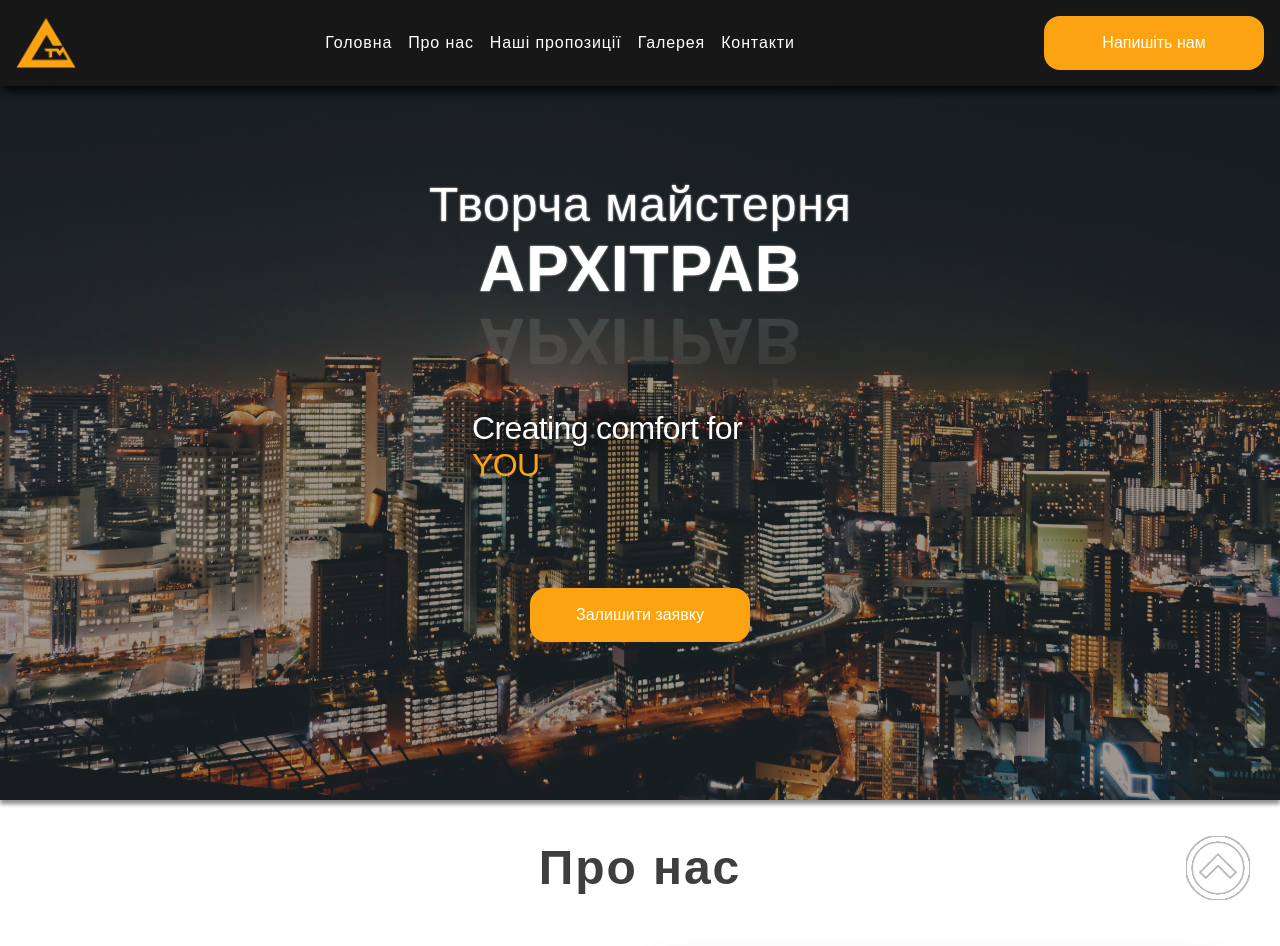
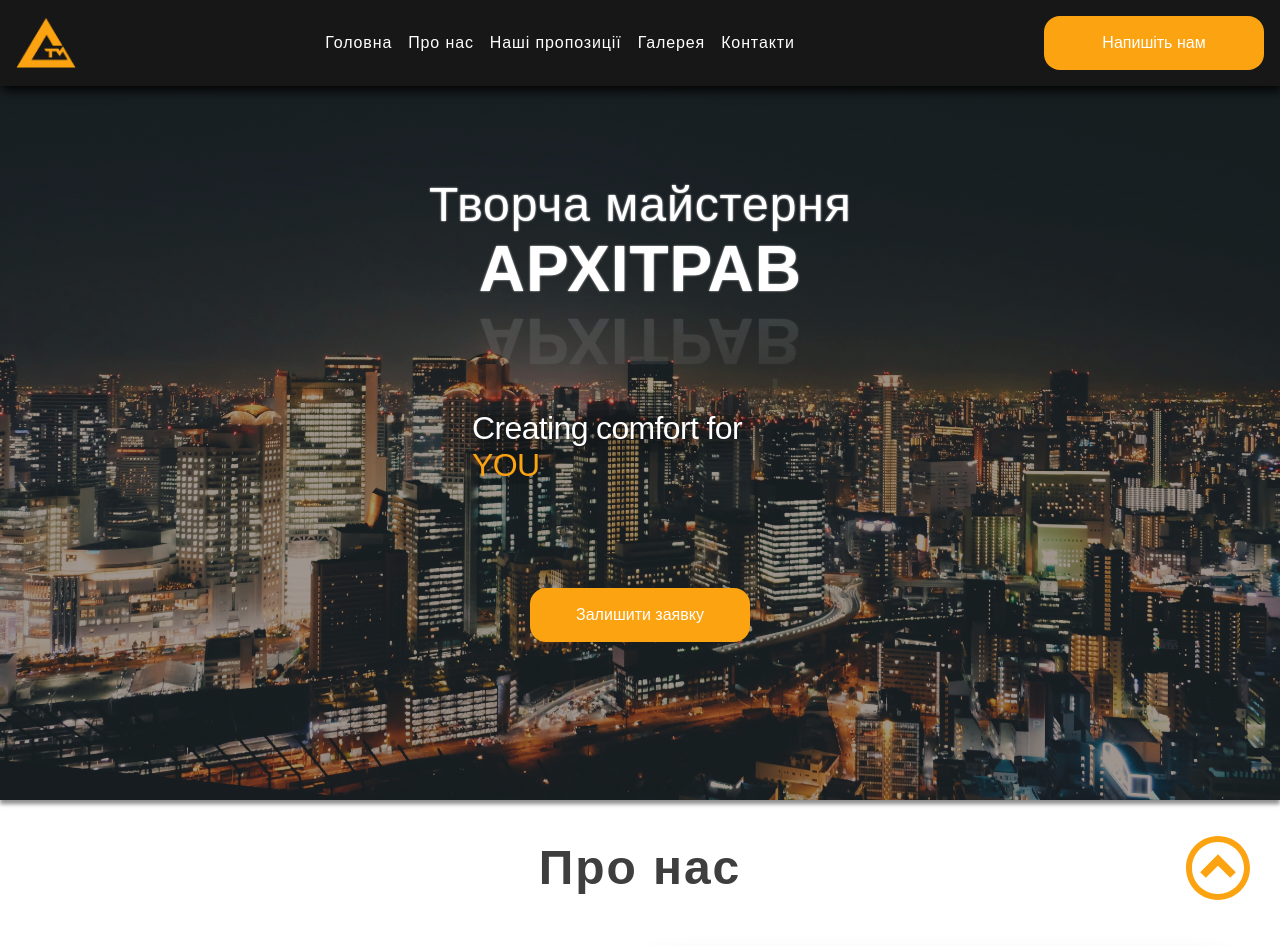
Before and after one commit to NatalaBoiko/architrave, a Next.js app: page / in a window 1280 px wide. Shown: the top 946 px of the page. Built offline with nearby package versions, Linux system fonts and the light colour scheme; a web font is replaced by a local one.

Commit message:
ToTopBtn hover

```diff
--- a/src/components/PopUp/Application/Application.module.scss
+++ b/src/components/PopUp/Application/Application.module.scss
@@ -10,6 +10,7 @@
   //   transform: translateX(100%);
   //   transform: rotate(0);
   scale: 0;
+  cursor: auto;
 
   @media screen and (min-width: 769px) {
     padding: 30px;
--- a/src/components/PopUp/ModalForm/ModalForm.module.scss
+++ b/src/components/PopUp/ModalForm/ModalForm.module.scss
@@ -17,7 +17,6 @@
   letter-spacing: 0.32px;
 
   color: var(--modal_text_color);
-  cursor: pointer;
   display: flex;
   flex-direction: column;
 
@@ -45,6 +44,7 @@
   box-shadow: 1.29px 1.29px 13px 0px rgba(0, 0, 0, 0.25);
   margin-top: 4px;
   outline: none;
+  cursor: text;
   &::placeholder {
     color: #9a9a9a;
     font-size: 12px;
--- a/src/components/PopUp/PopUp.module.scss
+++ b/src/components/PopUp/PopUp.module.scss
@@ -6,7 +6,7 @@
   // height: 100%;
   z-index: 100;
   position: fixed;
-  top: 90px;
+  top: 0;
 
   display: none;
   align-items: center;
@@ -26,6 +26,7 @@
   display: flex;
   justify-content: center;
   align-items: center;
+  cursor: pointer;
 }
 
 .backDropVisible {
--- a/src/components/ToTopBtn/ToTopBtn.module.scss
+++ b/src/components/ToTopBtn/ToTopBtn.module.scss
@@ -10,13 +10,20 @@
   outline: none;
   border: none;
   z-index: 2;
+  transition-duration: 500ms;
 
   & svg {
-    fill: rgba(255, 255, 255, 0.238);
-    stroke: var(--dark_fonf_color);
+    // fill: rgba(255, 255, 255, 0.238);
+    fill: var(--accent_color);
+    // stroke: var(--dark_fonf_color);
     width: 64px;
     height: 64px;
-    filter: brightness(3);
+    transition-duration: 500ms;
+  }
+  &:hover,
+  &:focus {
+    scale: 1.1;
+    filter: brightness(1.1);
   }
 }
 
```
